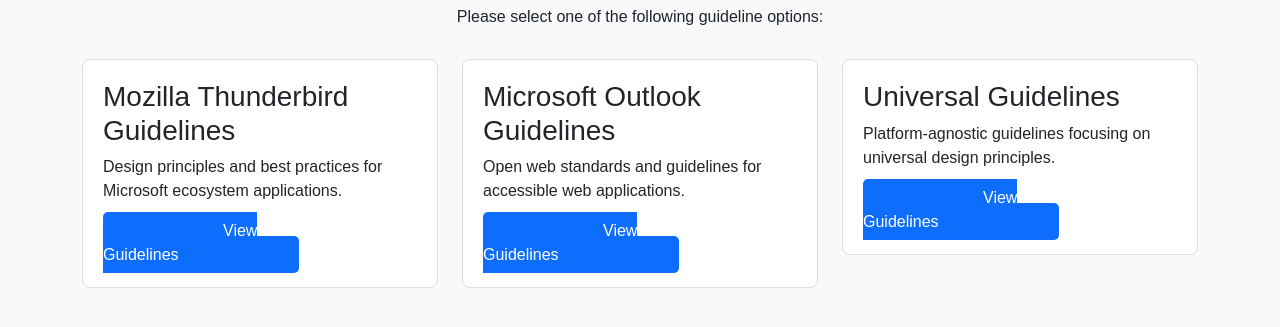
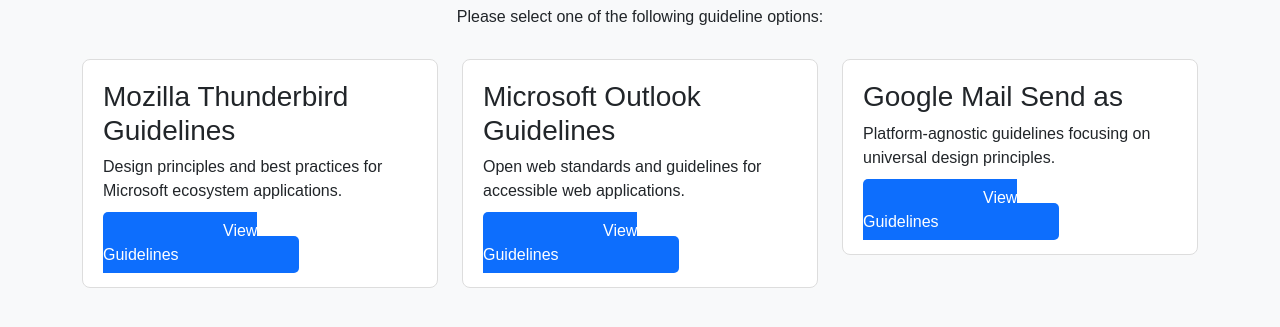
Before and after one commit to dreneoddly/EmailConfigureGuideline, a plain HTML site: page index.html in a window 1280 px wide. Shown: the part 71-398 px from the top of the page. Drawn offline with nearby package versions, Linux system fonts and the light colour scheme.

Commit message:
Update index.html

```diff
--- a/index.html
+++ b/index.html
@@ -85,7 +85,7 @@
         <!-- Universal Guidelines -->
         <div class="col-md-4">
           <div class="option-card">
-            <h3>Universal Guidelines</h3>
+            <h3>Google Mail Send as</h3>
             <p>
               Platform-agnostic guidelines focusing on universal design
               principles.
```
